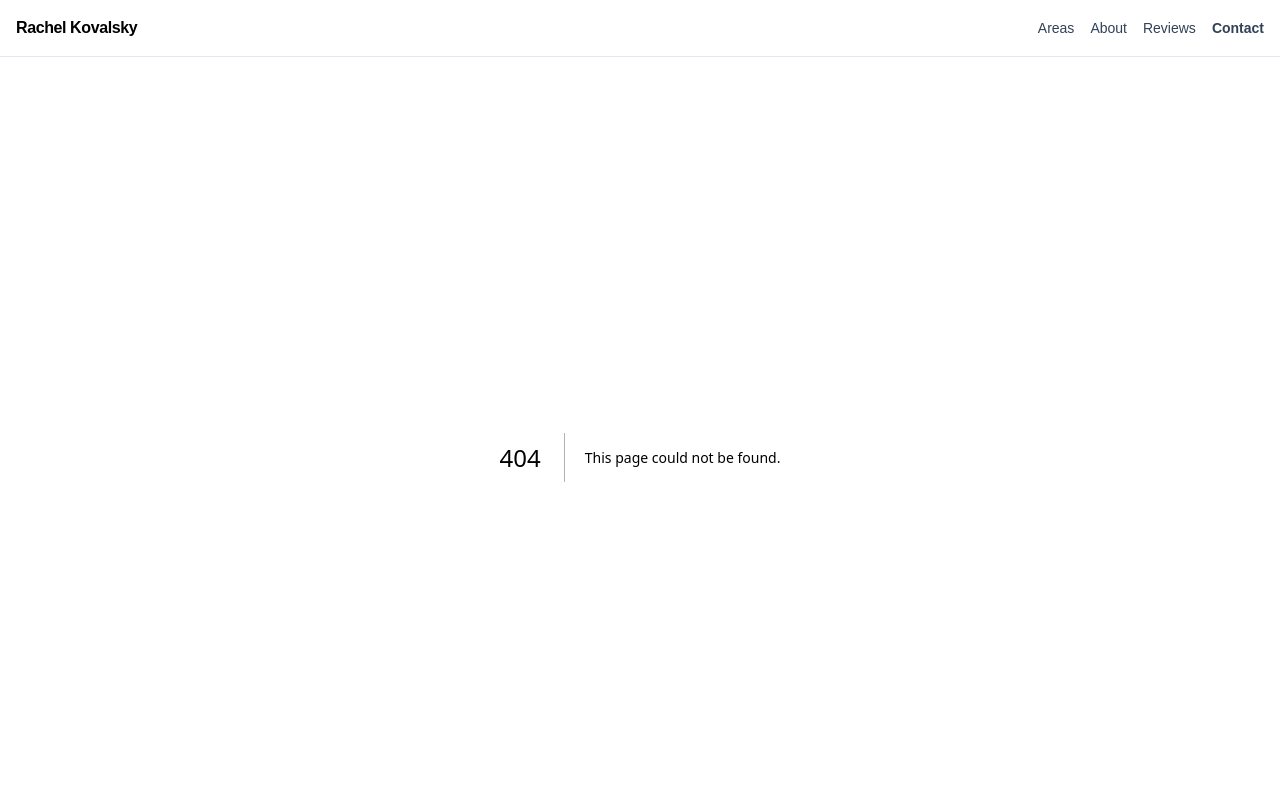
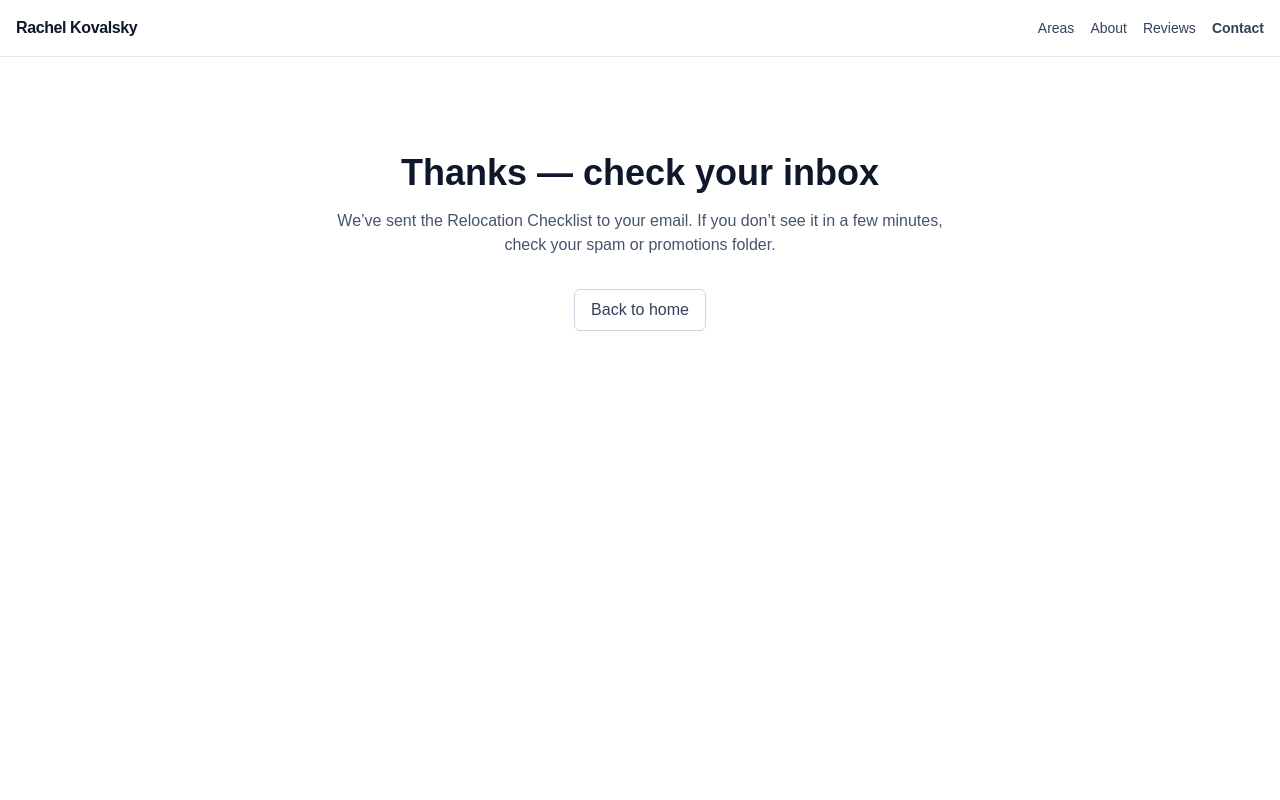
Before and after one commit to tkovalsky/rachel-site, a Next.js app: page /thanks in a window 1280 px wide. Before the commit this address had no page. Shown: the top 800 px of the page. Built offline with nearby package versions, Linux system fonts and the light colour scheme.

Commit message:
Thanks page fix

```diff
--- /dev/null
+++ b/src/app/thanks/page.tsx
@@ -0,0 +1,16 @@
+export default function Thanks() {
+  return (
+    <main className="min-h-screen bg-white">
+      <section className="mx-auto max-w-2xl px-4 py-24 text-center">
+        <h1 className="text-3xl md:text-4xl font-semibold text-slate-900">Thanks — check your inbox</h1>
+        <p className="mt-4 text-slate-600">
+          We’ve sent the Relocation Checklist to your email. If you don’t see it in a few minutes,
+          check your spam or promotions folder.
+        </p>
+        <a href="/" className="mt-8 inline-block rounded-md border border-slate-300 px-4 py-2 text-slate-700 hover:bg-slate-50">
+          Back to home
+        </a>
+      </section>
+    </main>
+  );
+}
```
